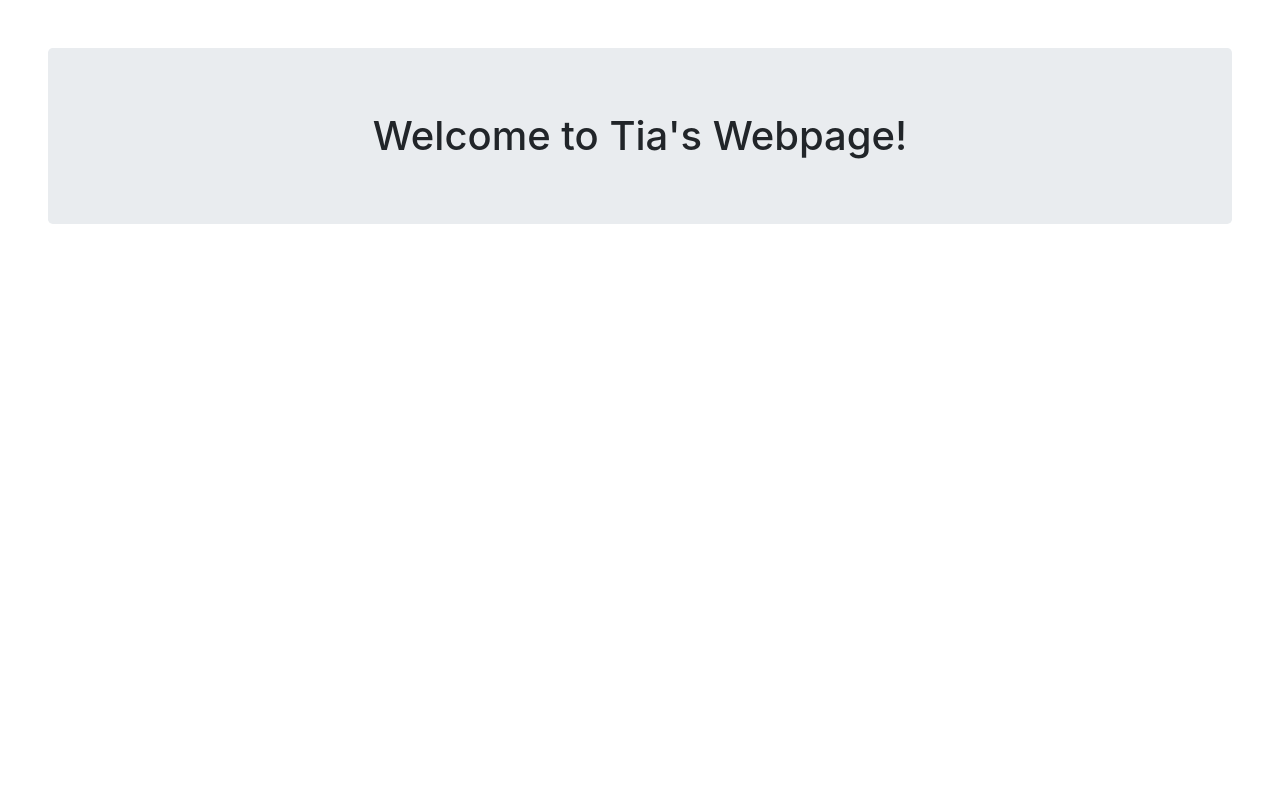
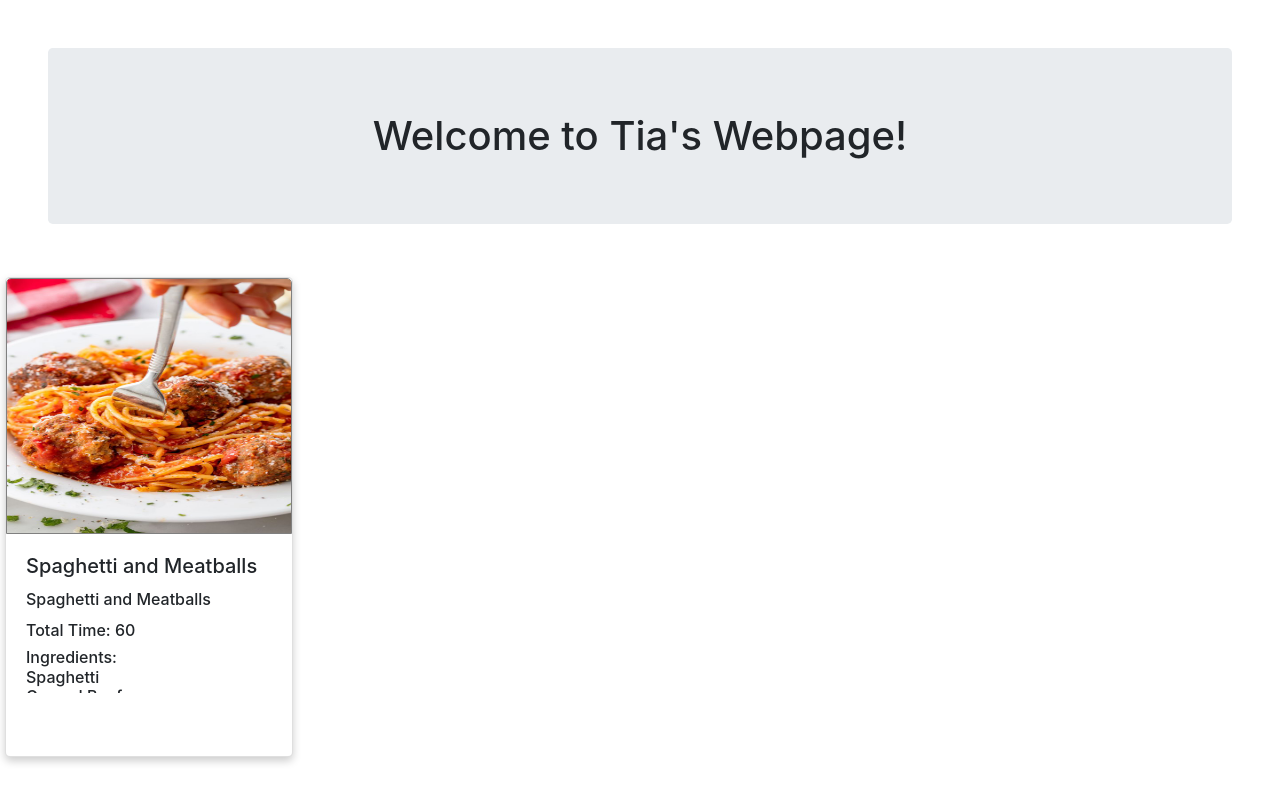
Before and after one commit to tia2019/my-angular-course, an Angular app in the folder my-personal-app/: page / in a window 1280 px wide. Built offline with nearby package versions, Linux system fonts and the light colour scheme.

Commit message:
redid files

```diff
--- a/my-personal-app/src/app/app.component.html
+++ b/my-personal-app/src/app/app.component.html
@@ -3,5 +3,6 @@
     Welcome to {{ title }}!
   </h1>
 </div>
-
+<app-recipe-list>
+</app-recipe-list>
 <router-outlet></router-outlet>
--- a/my-personal-app/src/app/ingredients/ingredient.model.ts
+++ b/my-personal-app/src/app/ingredients/ingredient.model.ts
@@ -2,6 +2,6 @@ export interface Ingredient {
   id: number;
   store: string;
   name: string;
-  type: string;
+  quantity: string;
 
 }
--- a/my-personal-app/src/app/recipes/recipe-card/recipe-card.component.css
+++ b/my-personal-app/src/app/recipes/recipe-card/recipe-card.component.css
@@ -0,0 +1,42 @@
+.card {
+  width: 18rem;
+  height: 30rem;
+  margin: 5px;
+  max-width: 100%;
+}
+
+.card-img-top {
+  height: 16rem;
+}
+
+.card-text {
+  word-wrap: break-word;
+}
+
+.scrollable{
+  overflow-y: auto;
+  max-height: 6.42rem;
+}
+
+/* Add shadows to create the "card" effect */
+.card {
+  box-shadow: 0 4px 8px 0 rgba(0,0,0,0.2);
+  transition: 0.3s;
+}
+/* On mouse-over, add a deeper shadow */
+.card:hover {
+  box-shadow: 0 8px 16px 0 rgba(0,0,0,0.42);
+}
+
+/* Add rounded corners to the top left and the top right corner of the image */
+.card {
+  border-radius: 5px; /* 5px rounded corners */
+}
+img {
+  border-radius: 5px 5px 0 0;
+}
+
+/* 3 below selectors make album images zoom in when cursor hover */
+.inner {
+  overflow: hidden; /*this will hide overflow, so image doesnt show outside of the card as it grows */
+}
--- a/my-personal-app/src/app/recipes/recipe-card/recipe-card.component.html
+++ b/my-personal-app/src/app/recipes/recipe-card/recipe-card.component.html
@@ -8,7 +8,7 @@
       <div class="scrollable">
         <h6 class="card-title">{{ recipe.name }}</h6>
         <h6 class="card-text">Total Time: {{ recipe.totalTime}}</h6>
-        <h6>Ingredients: {{ recipe.ingredients }}</h6>
+        <h6>Ingredients: <div *ngFor="let i of recipe.ingredients" >{{ i.name}}</div></h6>
       </div>
     </div>
   </div>
--- a/my-personal-app/src/app/recipes/recipe-list.component.html
+++ b/my-personal-app/src/app/recipes/recipe-list.component.html
@@ -0,0 +1,8 @@
+<div class="container-fluid">
+  <div class="card-deck">
+    <app-recipe-card
+      *ngFor="let recipe of recipesArray"
+      [recipe]="recipe"
+    ></app-recipe-card>
+  </div>
+</div>
--- a/my-personal-app/src/app/recipes/recipe-list.component.ts
+++ b/my-personal-app/src/app/recipes/recipe-list.component.ts
@@ -1,4 +1,6 @@
 import { Component, OnInit } from '@angular/core';
+import { Recipe } from './recipe.model';
+import { Ingredient } from '../ingredients/ingredient.model';
 
 @Component({
   selector: 'app-recipe-list',
@@ -6,10 +8,41 @@ import { Component, OnInit } from '@angular/core';
   styleUrls: ['./recipe-list.component.css']
 })
 export class RecipeListComponent implements OnInit {
-
+  recipesArray: Recipe[];
+  myIngredients: Ingredient[];
   constructor() { }
 
   ngOnInit() {
+    this.myIngredients = [
+      {
+        id: 1,
+        store: "https://www.harristeeter.com/",
+        name: "Spaghetti",
+        quantity: "1 LB"
+      },
+      {
+        id: 2,
+        store: "https://www.harristeeter.com/",
+        name: "Ground Beef",
+        quantity: "1 Lb"
+      }
+    ];
+
+    this.recipesArray = [
+      {
+        id: 1,
+        ingredients: this.myIngredients,
+        servings: 4,
+        prepTime: 40,
+        cookTime: 20,
+        totalTime: 60,
+        name: "Spaghetti and Meatballs",
+        url: "https://www.delish.com/cooking/recipe-ideas/recipes/a55764/best-spaghetti-and-meatballs-recipe/"
+
+
+
+      }
+    ];
   }
 
 }
--- a/my-personal-app/src/index.html
+++ b/my-personal-app/src/index.html
@@ -2,7 +2,7 @@
 <html lang="en">
 <head>
   <meta charset="utf-8">
-  <title>MyPersonalApp</title>
+  <title>My Recipe App</title>
   <base href="/">
 
   <meta name="viewport" content="width=device-width, initial-scale=1">
```
Also changed, not shown: my-personal-app/src/assets/img/1.jpg (added).
